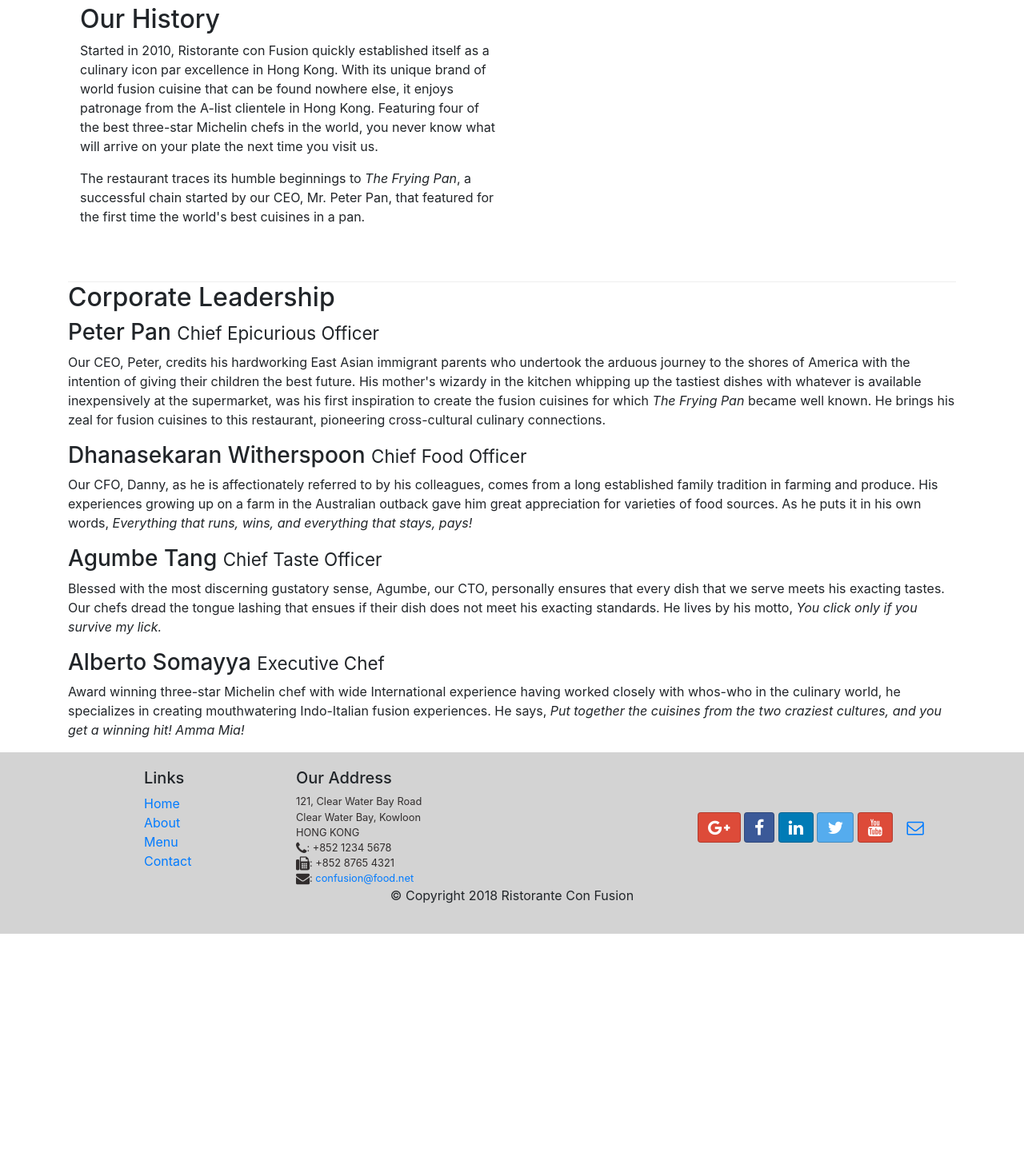
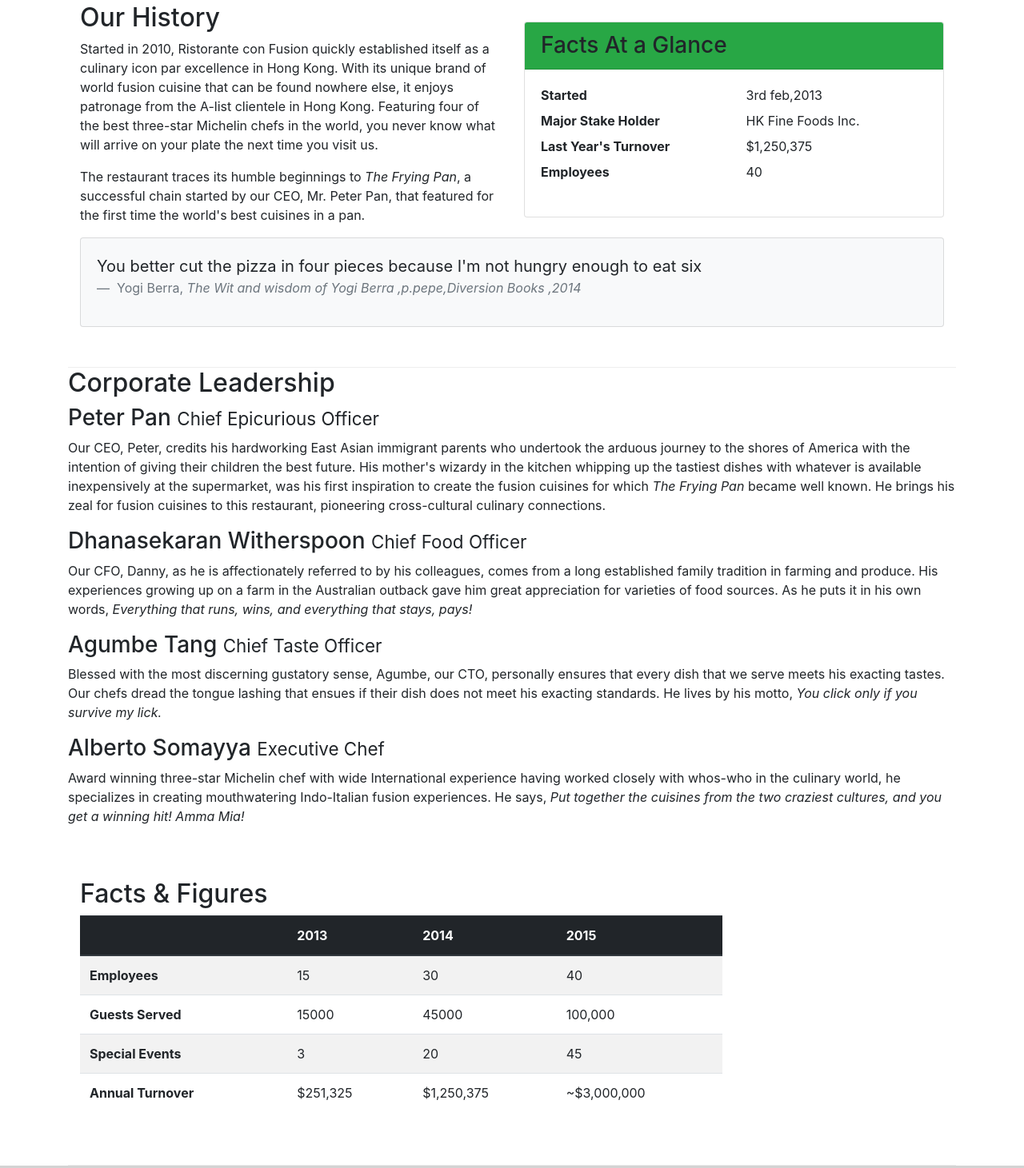
Before and after one commit to jagrutharutla/BootStrap, a website: page aboutus.html in a window 1280 px wide. Shown: the part 512-1973 px from the top of the page at 80% size. Before the commit the page ends 1680 px from the top, so only its background shows below. Drawn offline with nearby package versions, Linux system fonts and the light colour scheme.

Commit message:
tables and cards

```diff
--- a/aboutus.html
+++ b/aboutus.html
@@ -76,7 +76,39 @@
                 <p>Started in 2010, Ristorante con Fusion quickly established itself as a culinary icon par excellence in Hong Kong. With its unique brand of world fusion cuisine that can be found nowhere else, it enjoys patronage from the A-list clientele in Hong Kong.  Featuring four of the best three-star Michelin chefs in the world, you never know what will arrive on your plate the next time you visit us.</p>
                 <p>The restaurant traces its humble beginnings to <em>The Frying Pan</em>, a successful chain started by our CEO, Mr. Peter Pan, that featured for the first time the world's best cuisines in a pan.</p>
             </div>
-            <div>
+            <div class="col-sm">
+                <div class="card">
+                    <h3 class="card-header bg-success text white">Facts At a Glance </h3>
+                    <div class="card-body">
+                        <dl class="row">
+                            <dt class="col-6">Started </dt>
+                            <dd class="col-6">3rd feb,2013</dd>
+                            <dt class="col-6">Major Stake Holder</dt>
+                            <dd class="col-6">HK Fine Foods Inc.</dd>
+                            <dt class="col-6">Last Year's Turnover</dt>
+                            <dd class="col-6">$1,250,375</dd>
+                            <dt class="col-6">Employees</dt>
+                            <dd class="col-6">40</dd>
+                        </dl>
+
+                    </div>
+                </div>
+            </div>
+            <div class="col-12">
+                <div class="card card-body bg-light">
+                    <blockquote class="blockquote ">
+                        <p class="mb-0">You better cut the pizza in four pieces
+                            because I'm not hungry enough to eat six
+                        </p>
+                        <footer class="blockquote-footer">
+                            Yogi Berra,
+                            <cite title="Source title">
+                                The Wit and wisdom of
+                                Yogi Berra ,p.pepe,Diversion Books ,2014
+                            </cite>
+                        </footer>
+                    </blockquote>
+                </div>
             </div>
         </div>
 
@@ -99,6 +131,52 @@
                 <h3>Alberto Somayya <small>Executive Chef</small></h3>
                 <div class="d-none d-sm-block">
                 <p class="des">Award winning three-star Michelin chef with wide International experience having worked closely with whos-who in the culinary world, he specializes in creating mouthwatering Indo-Italian fusion experiences. He says, <em>Put together the cuisines from the two craziest cultures, and you get a winning hit! Amma Mia!</em></p>
+                </div>
+            </div>
+            <div class="row row-content">
+                <div class="col-12 col-sm-9">
+                    <h2>Facts &amp; Figures</h2>
+                    <div class="table-responsive">
+                        <table class="table table-striped">
+                            <thead class="thead-dark">
+                                <tr>
+                                    <th>&nbsp;</th>
+                                    <th>2013</th>
+                                    <th>2014</th>
+                                    <th>2015</th>
+                                </tr>
+                            </thead>
+                            <tbody>
+                                <tr>
+                                    <th>Employees</th>
+                                    <td>15</td>
+                                    <td>30</td>
+                                    <td>40</td>
+                                </tr>
+                                <tr>
+                                    <th>Guests Served</th>
+                                    <td>15000</td>
+                                    <td>45000</td>
+                                    <td>100,000</td>
+                                </tr>
+                                <tr>
+                                    <th>Special Events</th>
+                                    <td>3</td>
+                                    <td>20</td>
+                                    <td>45</td>
+                                </tr>
+                                <tr>
+                                    <th>Annual Turnover</th>
+                                    <td>$251,325</td>
+                                    <td>$1,250,375</td>
+                                    <td>~$3,000,000</td>
+                                </tr>
+                            </tbody>
+                        </table>
+                    </div>
+                </div>
+                <div class="col-12 col-sm-3">
+
                 </div>
             </div>
 
```
